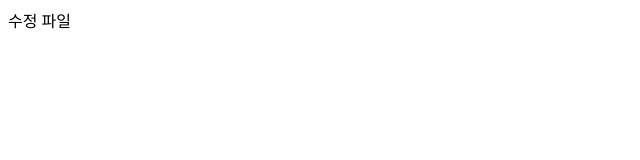
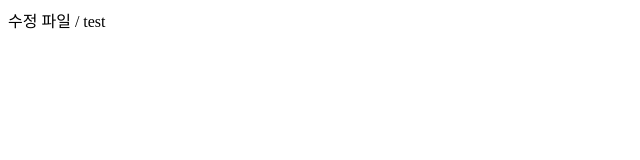
Before and after one commit to 7dlwhdgk7/git-practice, a plain HTML site: page index.html in a window 1280 px wide. Shown: the full height of the page, 0-640 px from the left. Drawn offline with Linux system fonts and the light colour scheme.

Commit message:
fix : index.html 수정 작성

```diff
--- a/index.html
+++ b/index.html
@@ -6,6 +6,6 @@
   <title>Document</title>
 </head>
 <body>
-  수정 파일
+  수정 파일 / test
 </body>
 </html>
```
